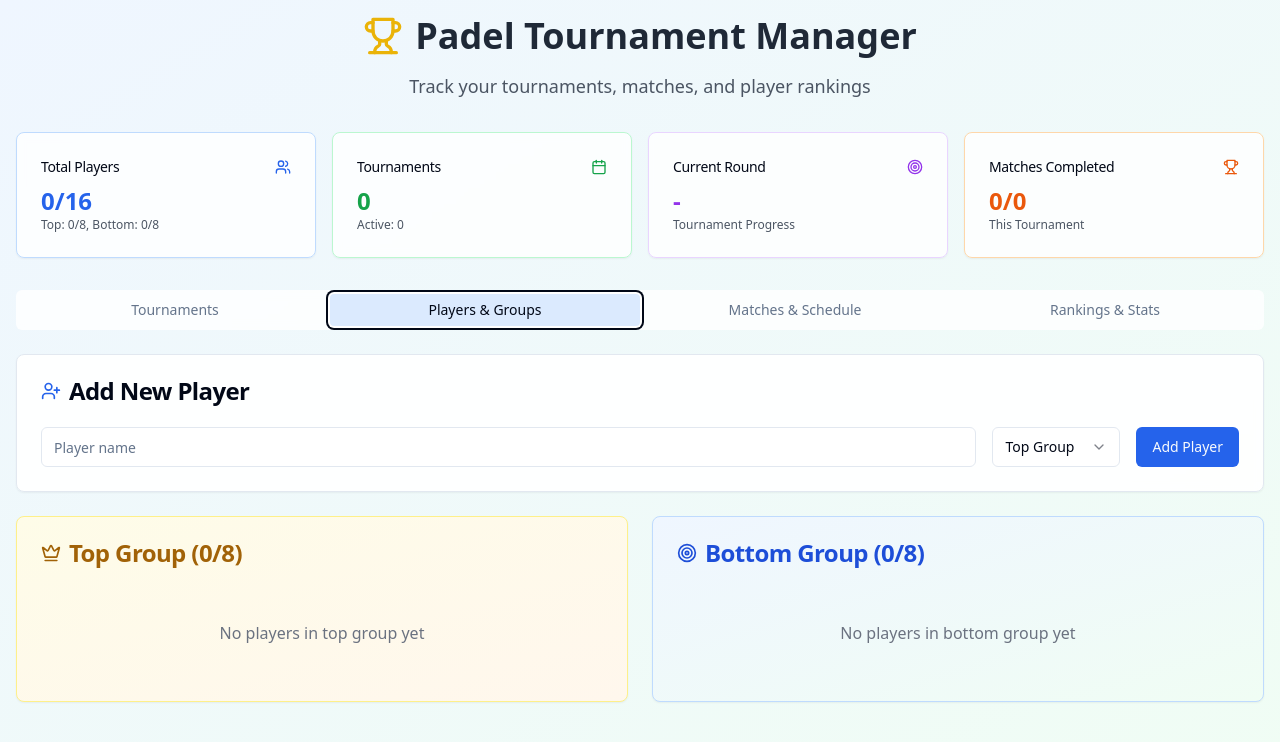
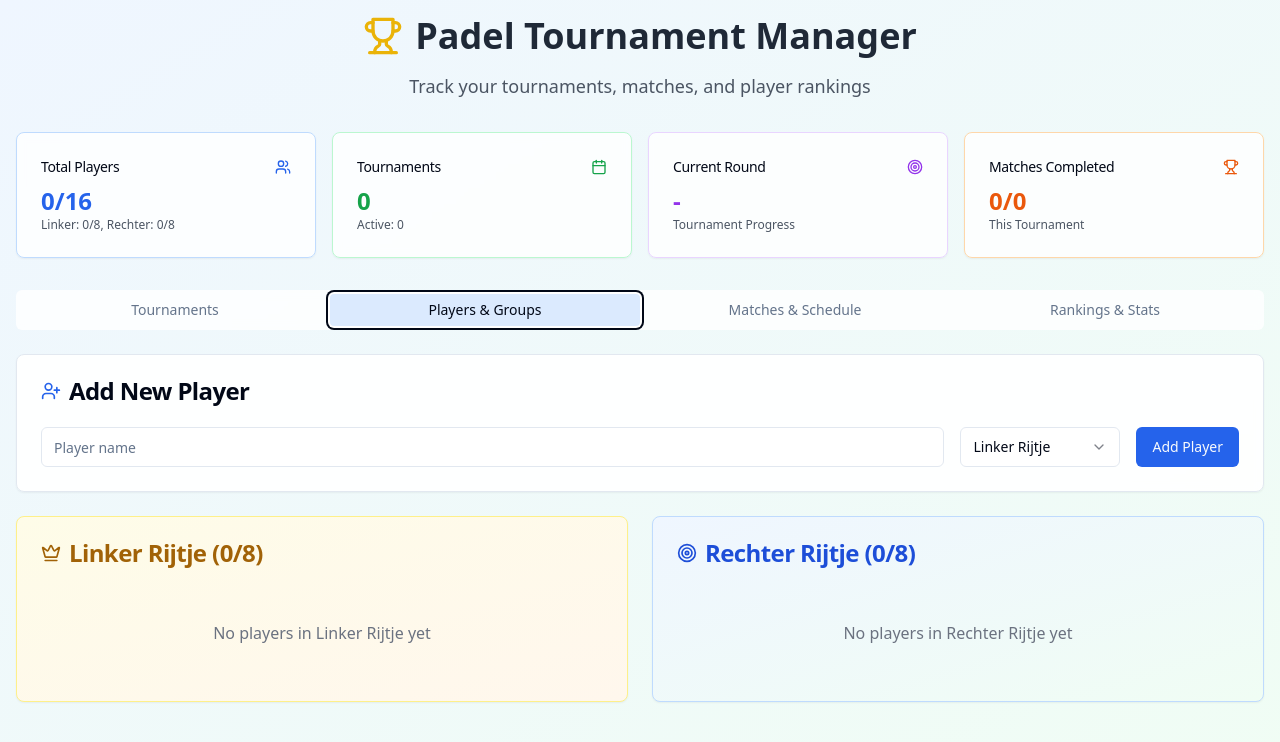
Before and after one commit to VinceBalk/court-contest-keeper, a React (Vite) app: page / in a window 1280 px wide. Both pictures are taken after a click on the tab "Players & Groups". Shown: the top 742 px of the page. Built offline with nearby package versions, Linux system fonts and the light colour scheme.

Commit message:
Rename groups and keep players active
Renames "Top Group" to "Linker Rijtje" and "Bottom Group" to "Rechter Rijtje". Ensures all players remain active in the current tournament.

```diff
--- a/src/components/PlayerManagement.tsx
+++ b/src/components/PlayerManagement.tsx
@@ -1,4 +1,3 @@
-
 import { useState } from "react";
 import { Card, CardContent, CardHeader, CardTitle } from "@/components/ui/card";
 import { Button } from "@/components/ui/button";
@@ -35,7 +34,7 @@ const PlayerManagement = ({ players, setPlayers }: PlayerManagementProps) => {
     if (groupPlayers.length >= 8) {
       toast({
         title: "Group Full",
-        description: `The ${newPlayerGroup} group already has 8 players`,
+        description: `The ${newPlayerGroup === 'top' ? 'Linker Rijtje' : 'Rechter Rijtje'} group already has 8 players`,
         variant: "destructive"
       });
       return;
@@ -63,7 +62,7 @@ const PlayerManagement = ({ players, setPlayers }: PlayerManagementProps) => {
 
     toast({
       title: "Player Added",
-      description: `${newPlayer.name} has been added to the ${newPlayerGroup} group`,
+      description: `${newPlayer.name} has been added to the ${newPlayerGroup === 'top' ? 'Linker Rijtje' : 'Rechter Rijtje'} group`,
     });
   };
 
@@ -174,7 +173,7 @@ const PlayerManagement = ({ players, setPlayers }: PlayerManagementProps) => {
             ? 'bg-yellow-100 text-yellow-700 border-yellow-300'
             : 'bg-blue-100 text-blue-700 border-blue-300'
         }`}>
-          {groupType === 'top' ? 'Top' : 'Bottom'}
+          {groupType === 'top' ? 'Linker' : 'Rechter'}
         </Badge>
         <Button
           variant="outline"
@@ -207,12 +206,12 @@ const PlayerManagement = ({ players, setPlayers }: PlayerManagementProps) => {
               className="flex-1"
             />
             <Select value={newPlayerGroup} onValueChange={(value: 'top' | 'bottom') => setNewPlayerGroup(value)}>
-              <SelectTrigger className="w-32">
+              <SelectTrigger className="w-40">
                 <SelectValue />
               </SelectTrigger>
               <SelectContent>
-                <SelectItem value="top">Top Group</SelectItem>
-                <SelectItem value="bottom">Bottom Group</SelectItem>
+                <SelectItem value="top">Linker Rijtje</SelectItem>
+                <SelectItem value="bottom">Rechter Rijtje</SelectItem>
               </SelectContent>
             </Select>
             <Button onClick={addPlayer} className="bg-blue-600 hover:bg-blue-700">
@@ -227,14 +226,14 @@ const PlayerManagement = ({ players, setPlayers }: PlayerManagementProps) => {
           <CardHeader>
             <CardTitle className="flex items-center gap-2 text-yellow-700">
               <Crown className="h-5 w-5" />
-              Top Group ({topGroupPlayers.length}/8)
+              Linker Rijtje ({topGroupPlayers.length}/8)
             </CardTitle>
           </CardHeader>
           <CardContent>
             <div className="space-y-3">
               {topGroupPlayers.map((player) => renderPlayerCard(player, 'top'))}
               {topGroupPlayers.length === 0 && (
-                <p className="text-center text-gray-500 py-8">No players in top group yet</p>
+                <p className="text-center text-gray-500 py-8">No players in Linker Rijtje yet</p>
               )}
             </div>
           </CardContent>
@@ -244,14 +243,14 @@ const PlayerManagement = ({ players, setPlayers }: PlayerManagementProps) => {
           <CardHeader>
             <CardTitle className="flex items-center gap-2 text-blue-700">
               <Target className="h-5 w-5" />
-              Bottom Group ({bottomGroupPlayers.length}/8)
+              Rechter Rijtje ({bottomGroupPlayers.length}/8)
             </CardTitle>
           </CardHeader>
           <CardContent>
             <div className="space-y-3">
               {bottomGroupPlayers.map((player) => renderPlayerCard(player, 'bottom'))}
               {bottomGroupPlayers.length === 0 && (
-                <p className="text-center text-gray-500 py-8">No players in bottom group yet</p>
+                <p className="text-center text-gray-500 py-8">No players in Rechter Rijtje yet</p>
               )}
             </div>
           </CardContent>
--- a/src/components/Rankings.tsx
+++ b/src/components/Rankings.tsx
@@ -1,4 +1,3 @@
-
 import { Card, CardContent, CardHeader, CardTitle } from "@/components/ui/card";
 import { Badge } from "@/components/ui/badge";
 import { Tabs, TabsContent, TabsList, TabsTrigger } from "@/components/ui/tabs";
@@ -101,7 +100,7 @@ const Rankings = ({ players, matches, currentRound, activeTournament }: Rankings
                 ? 'bg-yellow-100 text-yellow-700 border-yellow-300'
                 : 'bg-blue-100 text-blue-700 border-blue-300'
             }`}>
-              Current: {player.group === 'top' ? 'Top' : 'Bottom'} Group
+              Current: {player.group === 'top' ? 'Linker Rijtje' : 'Rechter Rijtje'}
             </Badge>
           </div>
         </div>
@@ -142,7 +141,7 @@ const Rankings = ({ players, matches, currentRound, activeTournament }: Rankings
                   <CardHeader>
                     <CardTitle className="flex items-center gap-2 text-yellow-700">
                       <Trophy className="h-6 w-6" />
-                      Top Group Rankings
+                      Linker Rijtje Rankings
                     </CardTitle>
                   </CardHeader>
                   <CardContent>
@@ -151,7 +150,7 @@ const Rankings = ({ players, matches, currentRound, activeTournament }: Rankings
                         renderTournamentPlayerRow(player, index + 1, 'top')
                       )}
                       {topGroupPlayers.length === 0 && (
-                        <p className="text-center text-gray-500 py-8">No players in top group yet</p>
+                        <p className="text-center text-gray-500 py-8">No players in Linker Rijtje yet</p>
                       )}
                     </div>
                   </CardContent>
@@ -161,7 +160,7 @@ const Rankings = ({ players, matches, currentRound, activeTournament }: Rankings
                   <CardHeader>
                     <CardTitle className="flex items-center gap-2 text-blue-700">
                       <Award className="h-6 w-6" />
-                      Bottom Group Rankings
+                      Rechter Rijtje Rankings
                     </CardTitle>
                   </CardHeader>
                   <CardContent>
@@ -170,7 +169,7 @@ const Rankings = ({ players, matches, currentRound, activeTournament }: Rankings
                         renderTournamentPlayerRow(player, index + 1, 'bottom')
                       )}
                       {bottomGroupPlayers.length === 0 && (
-                        <p className="text-center text-gray-500 py-8">No players in bottom group yet</p>
+                        <p className="text-center text-gray-500 py-8">No players in Rechter Rijtje yet</p>
                       )}
                     </div>
                   </CardContent>
@@ -198,7 +197,7 @@ const Rankings = ({ players, matches, currentRound, activeTournament }: Rankings
                           <div className="p-4 bg-green-100 rounded-lg">
                             <h4 className="font-bold text-green-700 mb-2">🔥 Promotion Winner</h4>
                             <p className="text-green-800">
-                              {bottomGroupPlayers[0]?.name} promotes to top group
+                              {bottomGroupPlayers[0]?.name} promotes to Linker Rijtje
                             </p>
                           </div>
                         )}
@@ -207,7 +206,7 @@ const Rankings = ({ players, matches, currentRound, activeTournament }: Rankings
                           <div className="p-4 bg-red-100 rounded-lg">
                             <h4 className="font-bold text-red-700 mb-2">⬇️ Relegation</h4>
                             <p className="text-red-800">
-                              {topGroupPlayers[topGroupPlayers.length - 1]?.name} relegates to bottom group
+                              {topGroupPlayers[topGroupPlayers.length - 1]?.name} relegates to Rechter Rijtje
                             </p>
                           </div>
                         )}
--- a/src/components/TournamentSchedule.tsx
+++ b/src/components/TournamentSchedule.tsx
@@ -42,7 +42,7 @@ const TournamentSchedule = ({
     if (groupPlayers.length !== 8) {
       toast({
         title: "Error",
-        description: `${group} group needs exactly 8 players to generate matches`,
+        description: `${group === 'top' ? 'Linker Rijtje' : 'Rechter Rijtje'} needs exactly 8 players to generate matches`,
         variant: "destructive"
       });
       return [];
@@ -100,7 +100,7 @@ const TournamentSchedule = ({
     if (groupPairings.length !== 6) {
       toast({
         title: "Error",
-        description: `Please set up all 6 matches for ${group} group`,
+        description: `Please set up all 6 matches for ${group === 'top' ? 'Linker Rijtje' : 'Rechter Rijtje'}`,
         variant: "destructive"
       });
       return [];
@@ -313,7 +313,7 @@ const TournamentSchedule = ({
             <div className="grid grid-cols-1 lg:grid-cols-2 gap-6">
               {(['top', 'bottom'] as const).map(group => (
                 <div key={group}>
-                  <h3 className="font-semibold mb-4 capitalize">{group} Group</h3>
+                  <h3 className="font-semibold mb-4">{group === 'top' ? 'Linker Rijtje' : 'Rechter Rijtje'}</h3>
                   <div className="space-y-4">
                     {manualPairings[group].map((pairing, matchIndex) => (
                       <div key={matchIndex} className="p-4 bg-white rounded border">
@@ -387,7 +387,7 @@ const TournamentSchedule = ({
               <CardHeader>
                 <CardTitle className={`flex items-center gap-2 ${group === 'top' ? 'text-yellow-700' : 'text-blue-700'}`}>
                   {group === 'top' ? <Trophy className="h-5 w-5" /> : <Target className="h-5 w-5" />}
-                  {group.charAt(0).toUpperCase() + group.slice(1)} Group
+                  {group === 'top' ? 'Linker Rijtje' : 'Rechter Rijtje'}
                 </CardTitle>
               </CardHeader>
               <CardContent>
--- a/src/pages/Index.tsx
+++ b/src/pages/Index.tsx
@@ -82,7 +82,7 @@ const Index = () => {
             <CardContent>
               <div className="text-2xl font-bold text-blue-600">{players.length}/16</div>
               <p className="text-xs text-gray-600">
-                Top: {topGroupPlayers.length}/8, Bottom: {bottomGroupPlayers.length}/8
+                Linker: {topGroupPlayers.length}/8, Rechter: {bottomGroupPlayers.length}/8
               </p>
             </CardContent>
           </Card>
```
